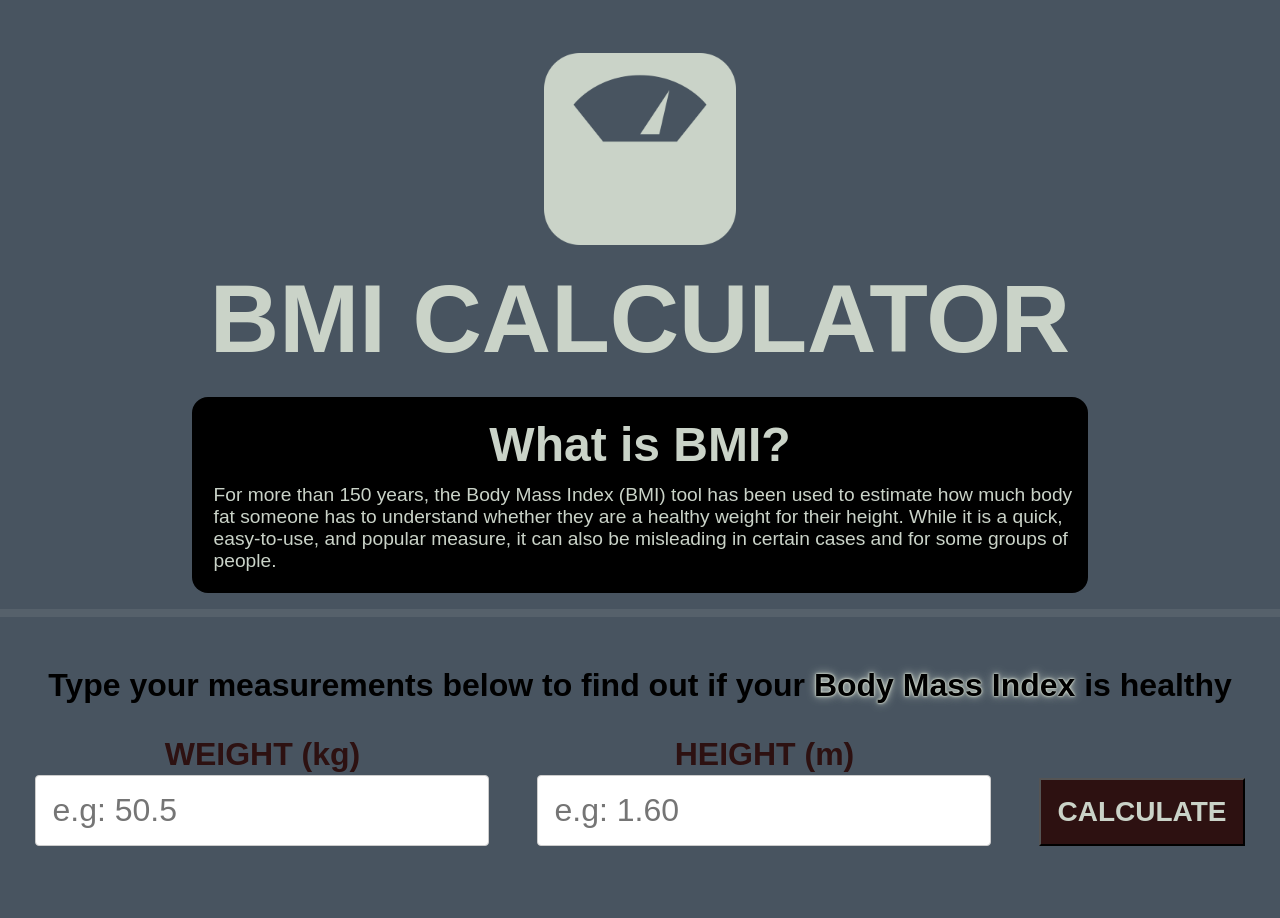
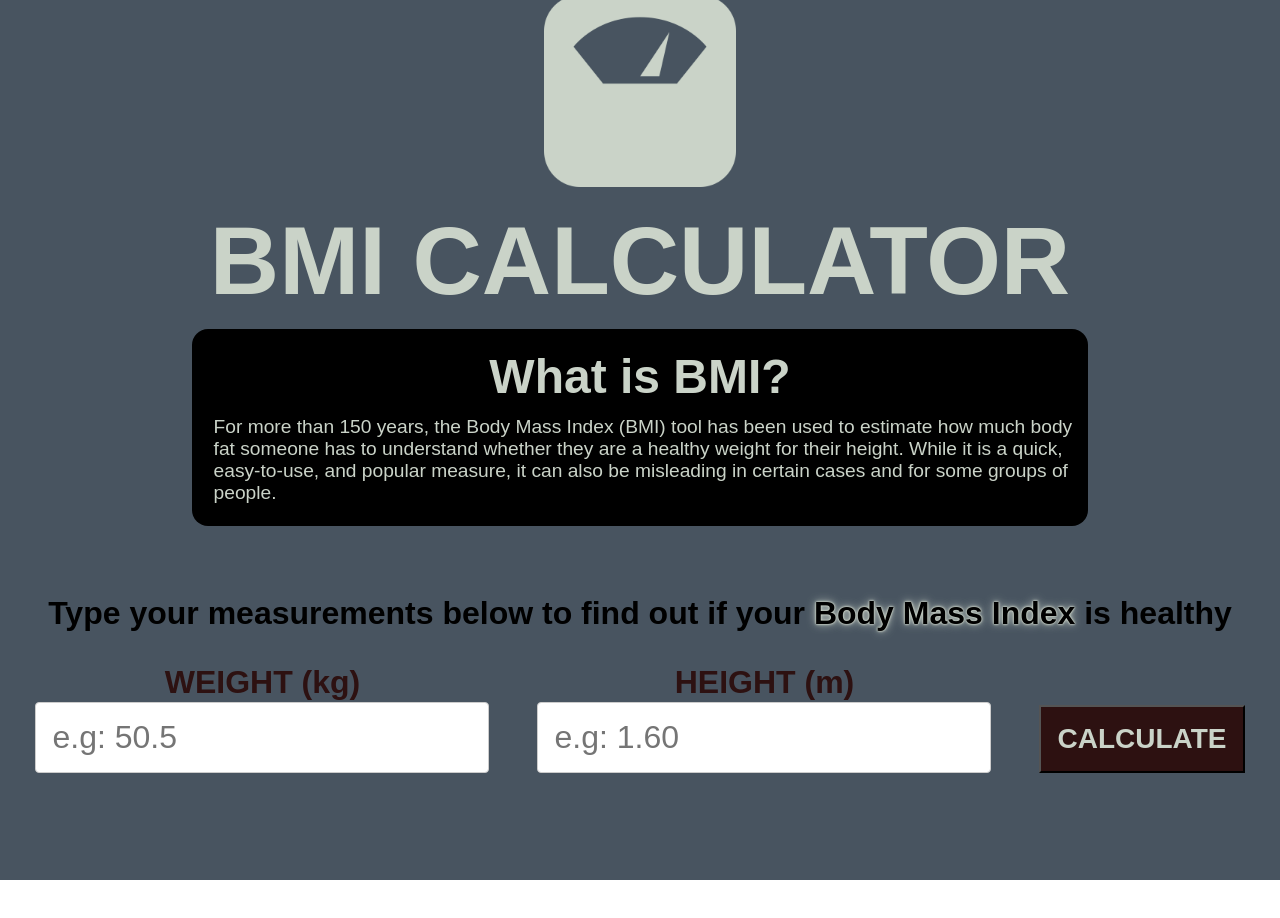
Before and after one commit to susyhaga/BMI_calculator_sh, a React (Vite) app: page / in a window 1280 px wide. Shown: the top 918 px of the page. After the commit the page ends 880 px from the top, so only its background shows below. Built offline with nearby package versions, Linux system fonts and the light colour scheme.

Commit message:
Update Header.module.css

```diff
--- a/src/components/Header/Header.module.css
+++ b/src/components/Header/Header.module.css
@@ -7,12 +7,13 @@
     background-color: var(--primaryColor);
     transition: height 0.5s ease;
     overflow-x: hidden;
+    overflow-y: hidden;
 
 }
 .fullscreen {
-    height: 120vh;
+    height: 110vh;
     width: 100vw;
-    padding-bottom: 50px;
+    padding-bottom: 100px;
     margin-top: 0;
 }
 
@@ -57,12 +58,11 @@
 }
 
 
-
 .text{
     background-color: var(--textColor);
     width: 70vw;
-    margin-top:20px;
-    margin-bottom: 1rem;
+    margin-top:10px;
+    margin-bottom: 1.2rem;
     border-radius:1rem;
 }
 .textTitle{
```
